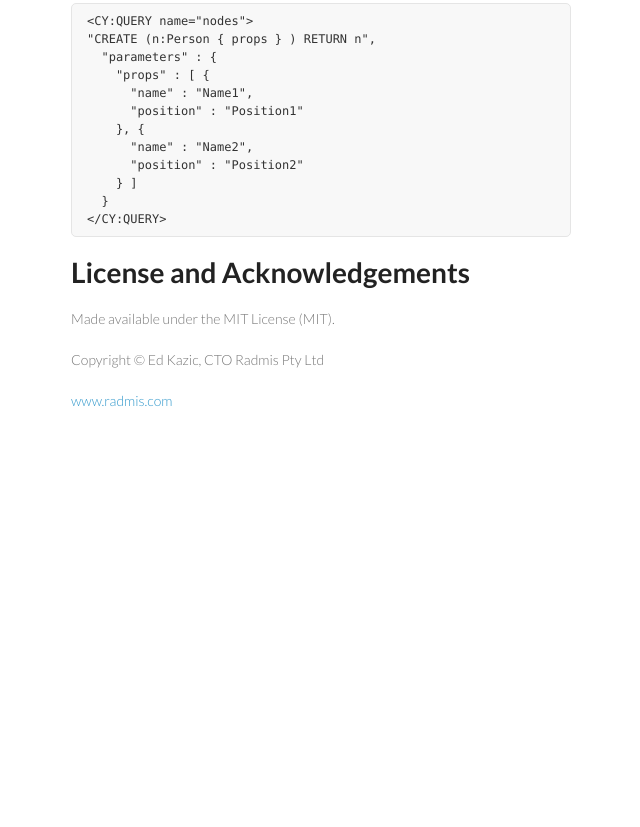
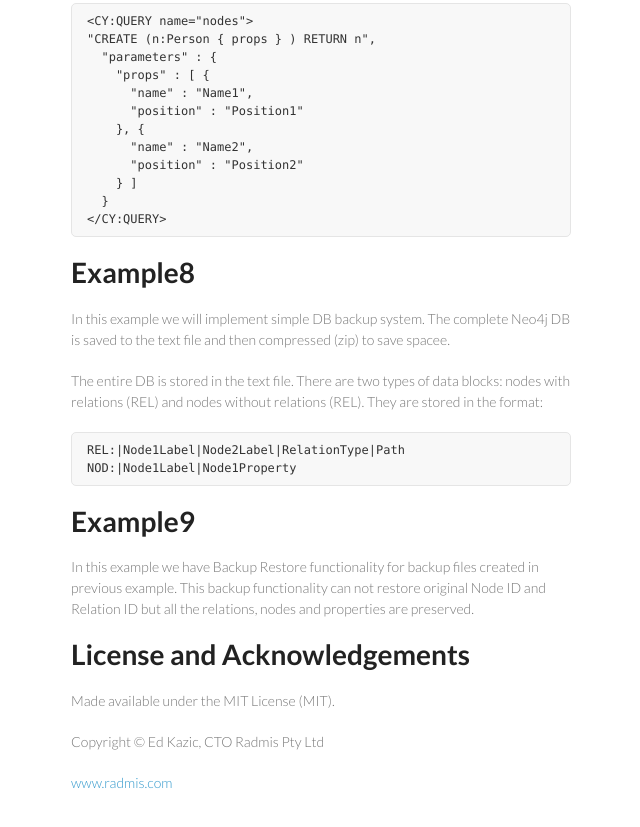
Before and after one commit to edkazic/CYQUERY, a plain HTML site: page index.html in a window 1280 px wide. Shown: the part 4818-5645 px from the top of the page, without its empty margins (499-1139 px from the left). Before the commit the page ends 5299 px from the top, so only its background shows below. Drawn offline with Linux system fonts and the light colour scheme.

Commit message:
Create gh-pages branch via GitHub

```diff
--- a/index.html
+++ b/index.html
@@ -297,6 +297,22 @@ ORDER BY Born DESC
 </code></pre>
 
 <h1>
+<a name="example8" class="anchor" href="#example8"><span class="octicon octicon-link"></span></a>Example8</h1>
+
+<p>In this example we will implement simple DB backup system. The complete Neo4j DB is saved to the text file and then compressed (zip) to save spacee.</p>
+
+<p>The entire DB is stored in the text file. There are two types of data blocks: nodes with relations (REL) and nodes without relations (REL). They are stored in the format:</p>
+
+<pre><code>REL:|Node1Label|Node2Label|RelationType|Path
+NOD:|Node1Label|Node1Property
+</code></pre>
+
+<h1>
+<a name="example9" class="anchor" href="#example9"><span class="octicon octicon-link"></span></a>Example9</h1>
+
+<p>In this example we have Backup Restore functionality for backup files created in previous example. This backup functionality can not restore original Node ID and Relation ID but all the relations, nodes and properties are preserved.</p>
+
+<h1>
 <a name="license-and-acknowledgements" class="anchor" href="#license-and-acknowledgements"><span class="octicon octicon-link"></span></a>License and Acknowledgements</h1>
 
 <p>Made available under the MIT License (MIT).</p>
```
Also changed, not shown: params.json (+1 -1 lines).
